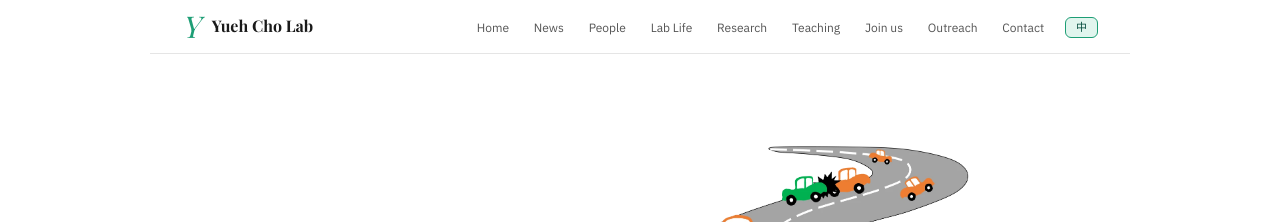
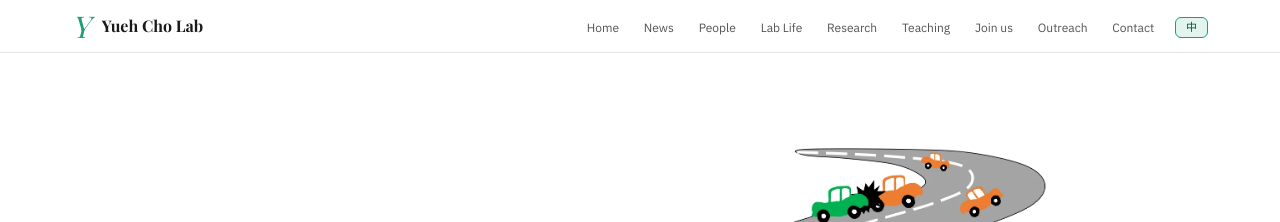
Before and after one commit to yuehryancho/lab, a plain HTML site: page index.html in a window 1280 px wide. Shown: the top 222 px of the page. Drawn offline with nearby package versions, Linux system fonts and the light colour scheme; a web font is replaced by a local one.

Commit message:
Use a 1200 px layout and run the nav and divider lines full width
On wide screens the 980 px column, with nav and divider lines that
stopped at its edges, read as a narrow box in the middle of the
window. Content now goes up to 1200 px, and the nav bar background,
its bottom line, the section dividers and the footer line span the
whole window. Text paragraphs keep their existing line-length limits,
and phone layouts are unchanged.

Co-Authored-By: Claude Opus 5.5 <noreply@anthropic.com>
Claude-Session: https://claude.ai/code/session_01TpwXJzNacVUoHZmVEmmtbJ

```diff
--- a/index.html
+++ b/index.html
@@ -349,6 +349,18 @@ html[lang="zh-Hant"] .metric-primary-num{font-style:normal;font-size:44px;letter
 .talk-more summary{cursor:pointer;font-size:12px;color:var(--g);font-weight:500;margin:1.2rem 0 .4rem}
 .poster-grid{display:grid;grid-template-columns:repeat(auto-fit,minmax(220px,1fr));gap:14px;margin-top:1rem;max-width:720px}
 .poster-grid img{width:100%;height:auto;display:block;border-radius:12px;border:.5px solid var(--bd)}
+
+/* WIDE SCREENS: 1200 px content; the nav bar and the divider lines run the full width of the window */
+html{overflow-x:clip}
+.site{max-width:1200px}
+nav{box-shadow:0 0 0 100vmax var(--bg);clip-path:inset(0 -100vmax);border-bottom:none}
+.hero,.page-section,footer{position:relative}
+.hero,.page-section{border-bottom:none}
+footer{border-top:none}
+nav::after,.hero::after,.page-section::after,footer::before{content:'';position:absolute;left:50%;width:100vw;transform:translateX(-50%);border-bottom:.5px solid var(--bd);pointer-events:none}
+nav::after,.hero::after,.page-section::after{bottom:0}
+footer::before{top:0}
+.page-section:last-of-type::after{display:none}
 </style>
 </head>
 <body>
```
